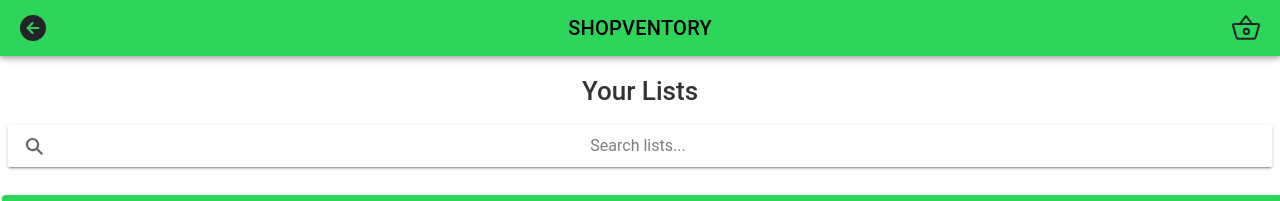
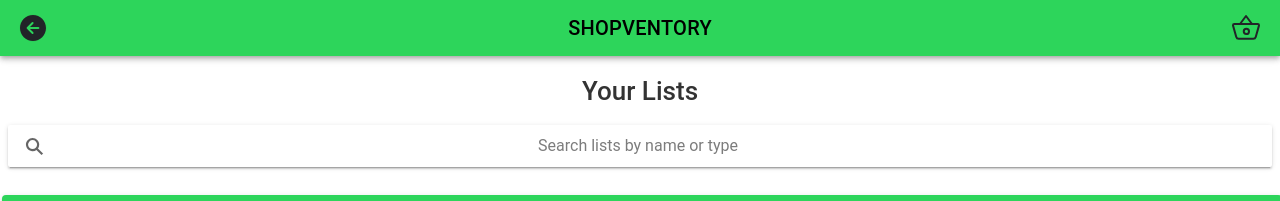
Before and after one commit to Swaggypanties/Shopventory, a React (Vite) app: page /ListsPage in a window 1280 px wide. Shown: the top 201 px of the page. Built offline with nearby package versions, Linux system fonts and the light colour scheme.

Commit message:
Updated searchbar that can also be searched by list type "inventory" or "shopping"

```diff
--- a/src/pages/ListsPage.tsx
+++ b/src/pages/ListsPage.tsx
@@ -18,8 +18,6 @@ import { useEffect, useState } from 'react';
 import { db } from '../firebaseConfig';
 import { collection, query, getDocs, deleteDoc, doc } from "firebase/firestore";
 import { getAuth } from "firebase/auth";
-
-
 
 const ListsPage: React.FC = () => {
   const history = useHistory();
@@ -89,9 +87,11 @@ const ListsPage: React.FC = () => {
     }
   };
 
-  const filteredLists = lists.filter((list) =>
-    list.name.toLowerCase().includes(searchTerm.toLowerCase())
-  );
+  const filteredLists = lists.filter((list) => {
+    const term = searchTerm.toLowerCase();
+    // Match list name or list type
+    return list.name.toLowerCase().includes(term) || list.type.toLowerCase().includes(term);
+  });
 
   return (
     <IonPage>
@@ -117,14 +117,12 @@ const ListsPage: React.FC = () => {
         </IonToolbar>
       </IonHeader>
 
-
-
       <IonContent className="ion-text-center" fullscreen>
         <h1>Your Lists</h1>
         <IonSearchbar
           value={searchTerm}
           onIonInput={(e: any) => setSearchTerm(e.target.value)}
-          placeholder="Search lists..."
+          placeholder="Search lists by name or type"
         ></IonSearchbar>
 
         <IonList>
```
Lines whose indentation alone changed are shown as unchanged.
